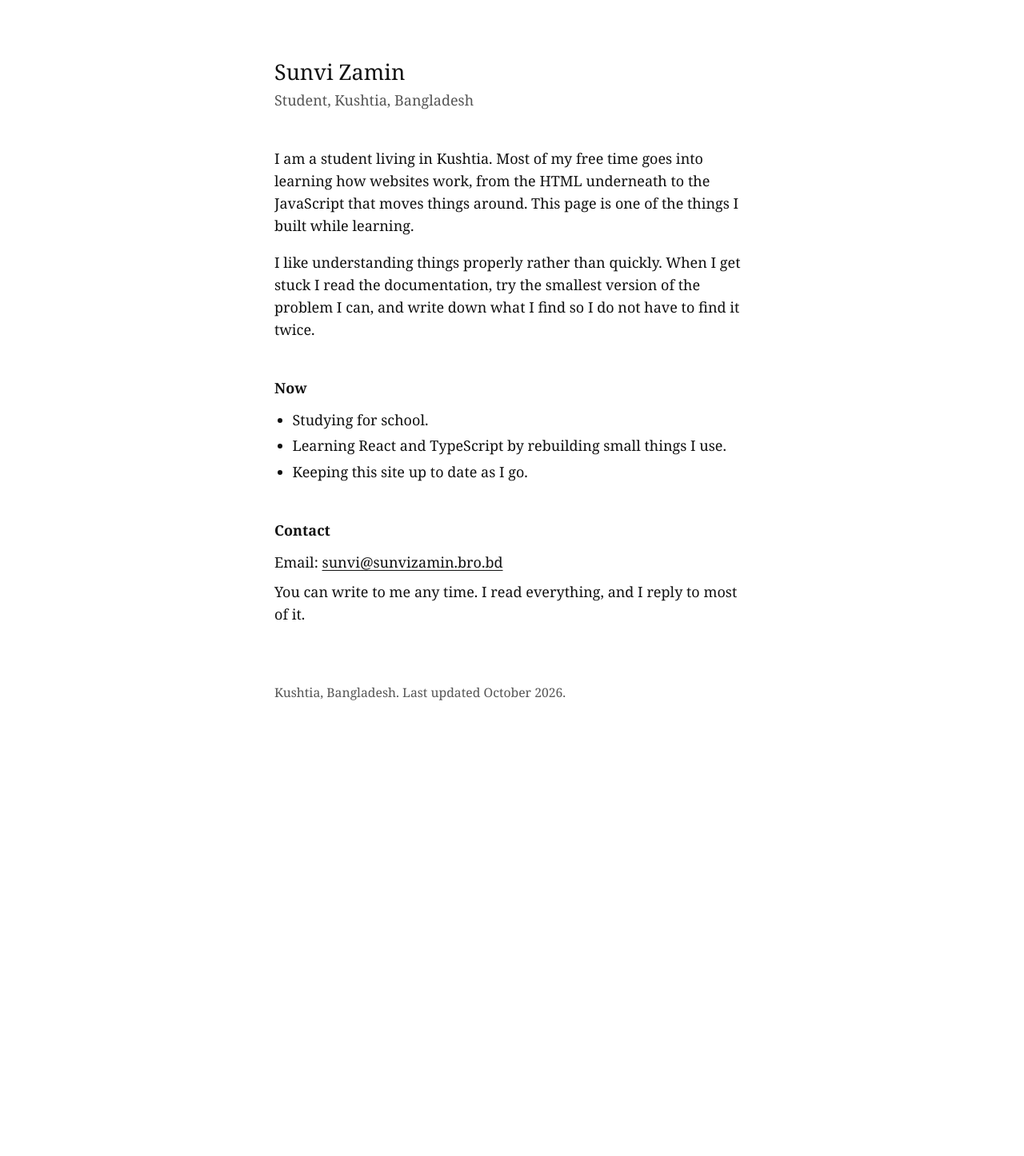
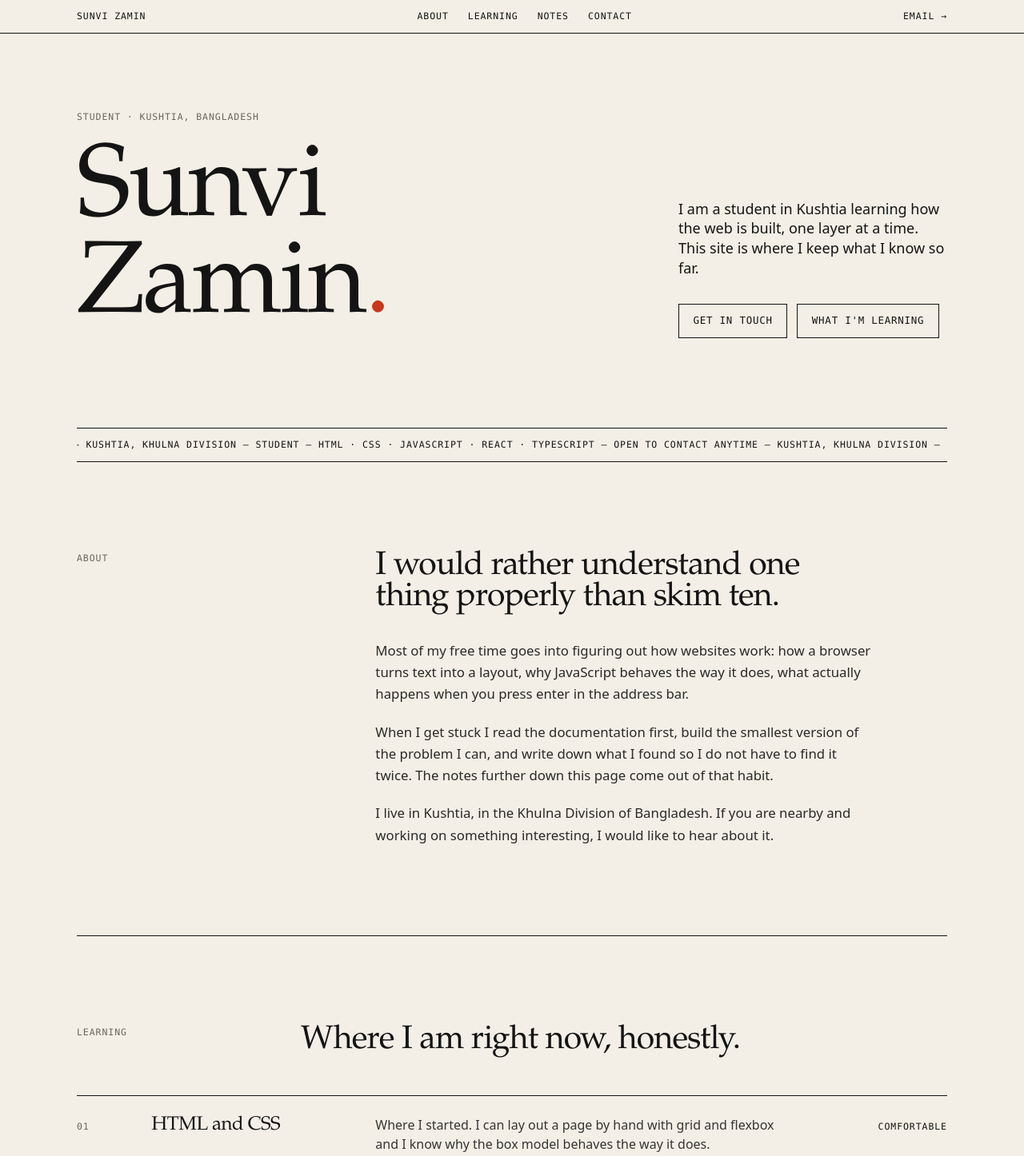
Before and after one commit to sunviprivate-afk/portfolio, a React (Vite) app: page / in a window 1280 px wide. Shown: the top 1446 px of the page at 80% size. Before the commit the page ends 949 px from the top, so only its background shows below. Built offline with nearby package versions, Linux system fonts and the light colour scheme.

Commit message:
Redesign portfolio as editorial single-page site
Co-authored-by: arena-agent <297053741+arena-agent@users.noreply.github.com>

```diff
--- a/src/App.tsx
+++ b/src/App.tsx
@@ -1,50 +1,241 @@
+const nav = [
+  ["About", "#about"],
+  ["Learning", "#learning"],
+  ["Notes", "#notes"],
+  ["Contact", "#contact"],
+];
+
+const learning = [
+  {
+    n: "01",
+    title: "HTML and CSS",
+    body: "Where I started. I can lay out a page by hand with grid and flexbox and I know why the box model behaves the way it does.",
+    status: "Comfortable",
+  },
+  {
+    n: "02",
+    title: "JavaScript",
+    body: "The language I spend the most time in. Working through the DOM, fetch, promises, and the parts of the spec people usually skip.",
+    status: "In progress",
+  },
+  {
+    n: "03",
+    title: "React and TypeScript",
+    body: "This site is built with both. I am rebuilding small tools I already use so I can compare my version against the real one.",
+    status: "In progress",
+  },
+  {
+    n: "04",
+    title: "Git and the terminal",
+    body: "Branches, pull requests, and fixing the mess when a merge goes wrong. Less scary than it looked.",
+    status: "Comfortable",
+  },
+];
+
+const notes = [
+  {
+    date: "Oct 2026",
+    title: "Why this site has no frameworks for styling, except one",
+    body: "Tailwind is here because I wanted to learn it. Everything else is plain CSS so I can see what each line does.",
+  },
+  {
+    date: "Sep 2026",
+    title: "Things I got wrong about flexbox",
+    body: "Mostly about min-width: auto and why long text refuses to shrink. Writing it down so it sticks.",
+  },
+  {
+    date: "Aug 2026",
+    title: "Setting up a domain from Kushtia",
+    body: "Registrars, DNS records, and waiting for propagation. The email on this page is the result.",
+  },
+];
+
 export default function App() {
   return (
-    <main className="mx-auto max-w-[36rem] px-6 py-16">
-      <header>
-        <h1 className="text-2xl font-normal">Sunvi Zamin</h1>
-        <p className="mt-1 text-[#555]">Student, Kushtia, Bangladesh</p>
+    <div className="min-h-screen">
+      {/* Top bar */}
+      <header className="sticky top-0 z-10 border-b border-ink bg-paper/95 backdrop-blur-[2px]">
+        <div className="mx-auto flex max-w-6xl items-center justify-between px-5 py-3 md:px-8">
+          <a href="#top" className="label">
+            Sunvi Zamin
+          </a>
+          <nav className="hidden gap-6 md:flex">
+            {nav.map(([label, href]) => (
+              <a key={href} href={href} className="label hover:text-accent">
+                {label}
+              </a>
+            ))}
+          </nav>
+          <a href="mailto:sunvi@sunvizamin.bro.bd" className="label hover:text-accent">
+            Email →
+          </a>
+        </div>
       </header>
 
-      <section className="mt-10">
-        <p>
-          I am a student living in Kushtia. Most of my free time goes into
-          learning how websites work, from the HTML underneath to the
-          JavaScript that moves things around. This page is one of the things I
-          built while learning.
-        </p>
-        <p className="mt-4">
-          I like understanding things properly rather than quickly. When I get
-          stuck I read the documentation, try the smallest version of the
-          problem I can, and write down what I find so I do not have to find
-          it twice.
-        </p>
-      </section>
+      <main id="top" className="mx-auto max-w-6xl px-5 md:px-8">
+        {/* Hero */}
+        <section className="grid gap-10 pt-16 pb-20 md:grid-cols-12 md:pt-24 md:pb-28">
+          <div className="md:col-span-8">
+            <p className="label text-muted">Student · Kushtia, Bangladesh</p>
+            <h1 className="display mt-6 text-[clamp(3rem,10vw,8.5rem)]">
+              Sunvi
+              <br />
+              Zamin<span className="text-accent">.</span>
+            </h1>
+          </div>
+          <div className="flex flex-col justify-end md:col-span-4">
+            <p className="text-lg leading-snug">
+              I am a student in Kushtia learning how the web is built, one
+              layer at a time. This site is where I keep what I know so far.
+            </p>
+            <div className="mt-8 flex flex-wrap gap-3">
+              <a href="#contact" className="btn">
+                Get in touch
+              </a>
+              <a href="#learning" className="btn">
+                What I'm learning
+              </a>
+            </div>
+          </div>
+        </section>
 
-      <section className="mt-10">
-        <h2 className="text-base font-bold">Now</h2>
-        <ul className="mt-3 list-disc space-y-1 pl-5">
-          <li>Studying for school.</li>
-          <li>Learning React and TypeScript by rebuilding small things I use.</li>
-          <li>Keeping this site up to date as I go.</li>
-        </ul>
-      </section>
+        {/* Ticker */}
+        <div className="rule border-b border-ink py-3">
+          <div className="marquee label">
+            <span>
+              Open to contact anytime — Kushtia, Khulna Division — Student —
+              HTML · CSS · JavaScript · React · TypeScript — Open to contact
+              anytime — Kushtia, Khulna Division — Student — HTML · CSS ·
+              JavaScript · React · TypeScript —&nbsp;
+            </span>
+          </div>
+        </div>
 
-      <section className="mt-10">
-        <h2 className="text-base font-bold">Contact</h2>
-        <p className="mt-3">
-          Email:{" "}
-          <a href="mailto:sunvi@sunvizamin.bro.bd">sunvi@sunvizamin.bro.bd</a>
-        </p>
-        <p className="mt-2">
-          You can write to me any time. I read everything, and I reply to most
-          of it.
-        </p>
-      </section>
+        {/* About */}
+        <section id="about" className="grid gap-8 py-20 md:grid-cols-12 md:py-28">
+          <div className="md:col-span-3">
+            <p className="label text-muted">About</p>
+          </div>
+          <div className="md:col-span-7 md:col-start-5">
+            <p className="display text-[clamp(1.6rem,3.2vw,2.6rem)] leading-tight">
+              I would rather understand one thing properly than skim ten.
+            </p>
+            <div className="mt-8 space-y-5 text-[1.05rem] leading-relaxed text-ink/90">
+              <p>
+                Most of my free time goes into figuring out how websites work:
+                how a browser turns text into a layout, why JavaScript behaves
+                the way it does, what actually happens when you press enter in
+                the address bar.
+              </p>
+              <p>
+                When I get stuck I read the documentation first, build the
+                smallest version of the problem I can, and write down what I
+                found so I do not have to find it twice. The notes further down
+                this page come out of that habit.
+              </p>
+              <p>
+                I live in Kushtia, in the Khulna Division of Bangladesh. If you
+                are nearby and working on something interesting, I would like
+                to hear about it.
+              </p>
+            </div>
+          </div>
+        </section>
 
-      <footer className="mt-16 text-sm text-[#555]">
-        <p>Kushtia, Bangladesh. Last updated October 2026.</p>
+        {/* Learning */}
+        <section id="learning" className="rule py-20 md:py-28">
+          <div className="grid gap-8 md:grid-cols-12">
+            <div className="md:col-span-3">
+              <p className="label text-muted">Learning</p>
+            </div>
+            <div className="md:col-span-9">
+              <p className="display text-[clamp(1.6rem,3.2vw,2.6rem)] leading-tight">
+                Where I am right now, honestly.
+              </p>
+            </div>
+          </div>
+          <ol className="mt-12 border-t border-ink">
+            {learning.map((item) => (
+              <li
+                key={item.n}
+                className="grid gap-3 border-b border-ink py-6 md:grid-cols-12 md:items-baseline md:gap-8"
+              >
+                <span className="label text-muted md:col-span-1">{item.n}</span>
+                <h3 className="display text-2xl md:col-span-3">{item.title}</h3>
+                <p className="text-ink/85 md:col-span-6">{item.body}</p>
+                <span className="label md:col-span-2 md:text-right">
+                  <span
+                    className={
+                      item.status === "Comfortable"
+                        ? "text-ink"
+                        : "text-accent"
+                    }
+                  >
+                    {item.status}
+                  </span>
+                </span>
+              </li>
+            ))}
+          </ol>
+        </section>
+
+        {/* Notes */}
+        <section id="notes" className="py-20 md:py-28">
+          <div className="grid gap-8 md:grid-cols-12">
+            <div className="md:col-span-3">
+              <p className="label text-muted">Notes</p>
+            </div>
+            <div className="md:col-span-9">
+              <p className="display text-[clamp(1.6rem,3.2vw,2.6rem)] leading-tight">
+                Short write-ups of things I had to learn the hard way.
+              </p>
+            </div>
+          </div>
+          <div className="mt-12 grid gap-px bg-ink md:grid-cols-3">
+            {notes.map((n) => (
+              <article key={n.title} className="flex flex-col bg-paper p-6 md:min-h-64">
+                <p className="label text-muted">{n.date}</p>
+                <h3 className="display mt-4 text-2xl leading-tight">{n.title}</h3>
+                <p className="mt-4 text-ink/85">{n.body}</p>
+                <p className="label mt-auto pt-6 text-muted">Coming soon</p>
+              </article>
+            ))}
+          </div>
+        </section>
+
+        {/* Contact */}
+        <section id="contact" className="rule py-20 md:py-28">
+          <div className="grid gap-8 md:grid-cols-12">
+            <div className="md:col-span-3">
+              <p className="label text-muted">Contact</p>
+              <p className="label mt-2 text-accent">Open to contact anytime</p>
+            </div>
+            <div className="md:col-span-9">
+              <a
+                href="mailto:sunvi@sunvizamin.bro.bd"
+                className="display block break-all text-[clamp(1.5rem,5vw,4.5rem)] leading-none hover:text-accent"
+              >
+                sunvi@sunvizamin.bro.bd
+              </a>
+              <p className="mt-8 max-w-prose text-[1.05rem] leading-relaxed text-ink/90">
+                There is no form, just email. I read everything that comes in
+                and reply to most of it. Questions, corrections to anything on
+                this page, or an invitation to work on something together are
+                all welcome.
+              </p>
+            </div>
+          </div>
+        </section>
+      </main>
+
+      <footer className="border-t border-ink">
+        <div className="mx-auto flex max-w-6xl flex-col gap-2 px-5 py-6 md:flex-row md:items-center md:justify-between md:px-8">
+          <p className="label text-muted">Sunvi Zamin · Kushtia, Bangladesh</p>
+          <p className="label text-muted">
+            Built by hand with React, TypeScript and Tailwind · Updated Oct 2026
+          </p>
+        </div>
       </footer>
-    </main>
+    </div>
   );
 }
--- a/src/index.css
+++ b/src/index.css
@@ -1,25 +1,84 @@
 @import "tailwindcss";
 
-:root {
-  color-scheme: light;
+@theme {
+  --color-paper: #f3efe6;
+  --color-ink: #141414;
+  --color-rule: #141414;
+  --color-muted: #6b665c;
+  --color-accent: #c8361b;
+  --font-display: "Iowan Old Style", "Palatino Linotype", Palatino, "Book Antiqua", Georgia, serif;
+  --font-body: ui-sans-serif, system-ui, -apple-system, "Segoe UI", Helvetica, Arial, sans-serif;
+  --font-mono: ui-monospace, "SF Mono", Menlo, Consolas, "Liberation Mono", monospace;
 }
 
 html {
-  font-family: Georgia, "Times New Roman", Times, serif;
-  font-size: 18px;
-  line-height: 1.55;
-  background: #fff;
-  color: #111;
+  background: var(--color-paper);
+  color: var(--color-ink);
+  font-family: var(--font-body);
+  -webkit-font-smoothing: antialiased;
+  scroll-behavior: smooth;
 }
 
-a {
-  color: inherit;
-  text-decoration: underline;
-  text-underline-offset: 3px;
+::selection {
+  background: var(--color-ink);
+  color: var(--color-paper);
 }
 
-a:hover {
-  background: #111;
-  color: #fff;
-  text-decoration: none;
+.display {
+  font-family: var(--font-display);
+  font-weight: 400;
+  letter-spacing: -0.02em;
+  line-height: 0.95;
 }
+
+.label {
+  font-family: var(--font-mono);
+  font-size: 0.72rem;
+  letter-spacing: 0.08em;
+  text-transform: uppercase;
+}
+
+.rule {
+  border-top: 1px solid var(--color-rule);
+}
+
+.link {
+  text-decoration: underline;
+  text-underline-offset: 4px;
+  text-decoration-thickness: 1px;
+}
+.link:hover {
+  color: var(--color-accent);
+}
+
+.btn {
+  display: inline-block;
+  border: 1px solid var(--color-ink);
+  padding: 0.7rem 1.1rem;
+  font-family: var(--font-mono);
+  font-size: 0.78rem;
+  letter-spacing: 0.06em;
+  text-transform: uppercase;
+  transition: background 120ms, color 120ms;
+}
+.btn:hover {
+  background: var(--color-ink);
+  color: var(--color-paper);
+}
+
+.marquee {
+  overflow: hidden;
+  white-space: nowrap;
+}
+.marquee > span {
+  display: inline-block;
+  padding-right: 3rem;
+  animation: scroll 28s linear infinite;
+}
+@keyframes scroll {
+  from { transform: translateX(0); }
+  to { transform: translateX(-50%); }
+}
+@media (prefers-reduced-motion: reduce) {
+  .marquee > span { animation: none; }
+}
```
